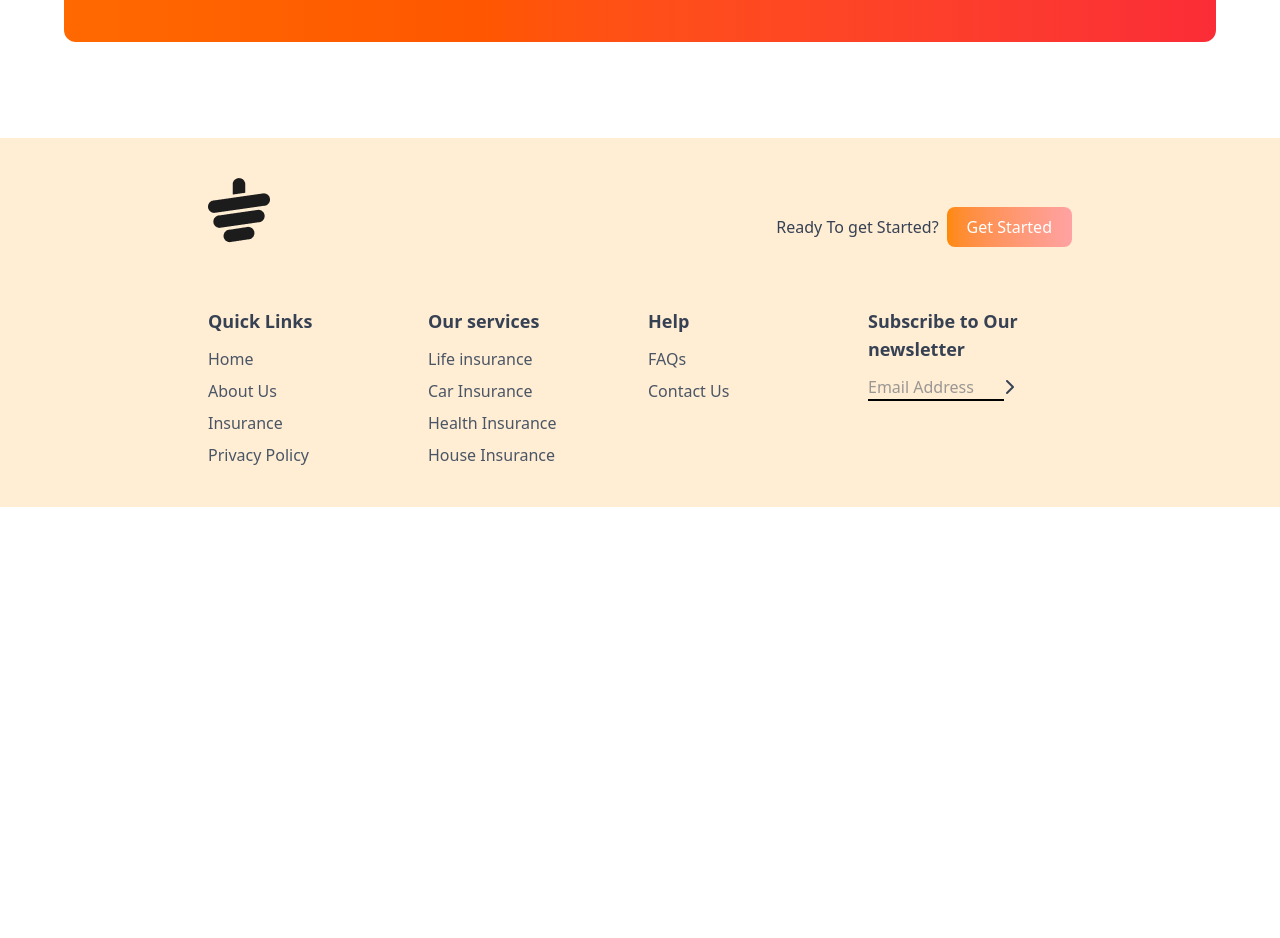
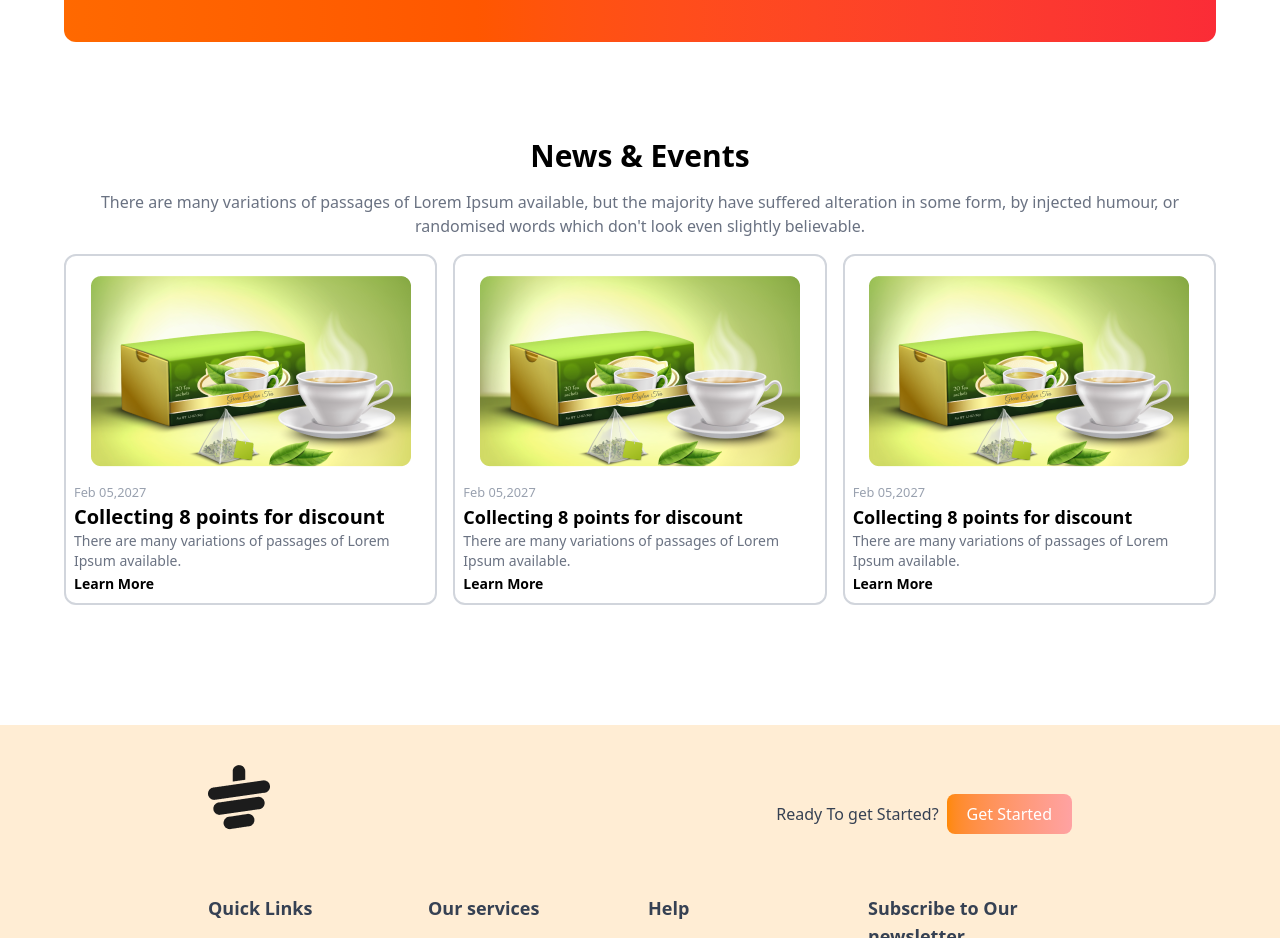
Before and after one commit to Raihan293/Tea-house-Project, a plain HTML site: page index.html in a window 1280 px wide. Shown: the part 2320-3258 px from the top of the page. Before the commit the page ends 2827 px from the top, so only its background shows below. Drawn offline with nearby package versions, Linux system fonts and the light colour scheme.

Commit message:
Full Complete

```diff
--- a/index.html
+++ b/index.html
@@ -159,9 +159,43 @@
               </div>
             </div>
            </section>
+           <!-- News And Events -->
+            <section class="mb-24 flex flex-col gap-4">
+              <h1 class="text-3xl font-bold text-center">News & Events</h1>
+              <p class="text-gray-500 text-center">There are many variations of passages of Lorem Ipsum available, but the majority have suffered alteration in some form, by injected humour, or randomised words which don't look even slightly believable. </p>
+              <!-- Coloums  -->
+               <div class="grid grid-cols-1 md:grid-cols-2 lg:grid-cols-3 gap-4">
+                <!-- First Coloum -->
+                 <div class="rounded-xl border-gray-300 border-2 p-2 mb-2">
+                    <img src="images/news-1.png" class="mx-auto p-3" alt="">
+                    <small class="text-gray-400">Feb 05,2027</small>
+                    <h3 class="text-xl font-bold">Collecting 8 points for discount</h3>
+                    <p class="text-gray-500 text-sm">There are many variations of passages of Lorem Ipsum available.</p>
+                    <button class="font-bold text-sm">Learn More</button>
+                 </div>
+                 <!-- Second Coloum -->
+                 <div class="rounded-xl border-gray-300 border-2 p-2 mb-2">
+                  <img src="images/news-1.png" class="mx-auto p-3" alt="">
+                  <small class="text-gray-400">Feb 05,2027</small>
+                  <h3 class="text-lg font-bold">Collecting 8 points for discount</h3>
+                  <p class="text-gray-500 text-sm">There are many variations of passages of Lorem Ipsum available.</p>
+                  <button class="font-bold text-sm">Learn More</button>
+               </div>
+               <!-- Third Coloum -->
+               <div class="rounded-xl border-gray-300 border-2 p-2 mb-2">
+                <img src="images/news-1.png" class="mx-auto p-3" alt="">
+                <small class="text-gray-400">Feb 05,2027</small>
+                <h3 class="text-lg font-bold">Collecting 8 points for discount</h3>
+                <p class="text-gray-500 text-sm">There are many variations of passages of Lorem Ipsum available.</p>
+                <button class="font-bold text-sm">Learn More</button>
+             </div>
+               </div>
+               <div>
 
+               </div>
+            </section>
     </main>
-
+<!-- Footer Section -->
     <footer class="bg-orange-100  text-gray-700 py-10 px-4 md:px-16">
       <div class="w-9/12 mx-auto">
         <!-- Logo -->
```
